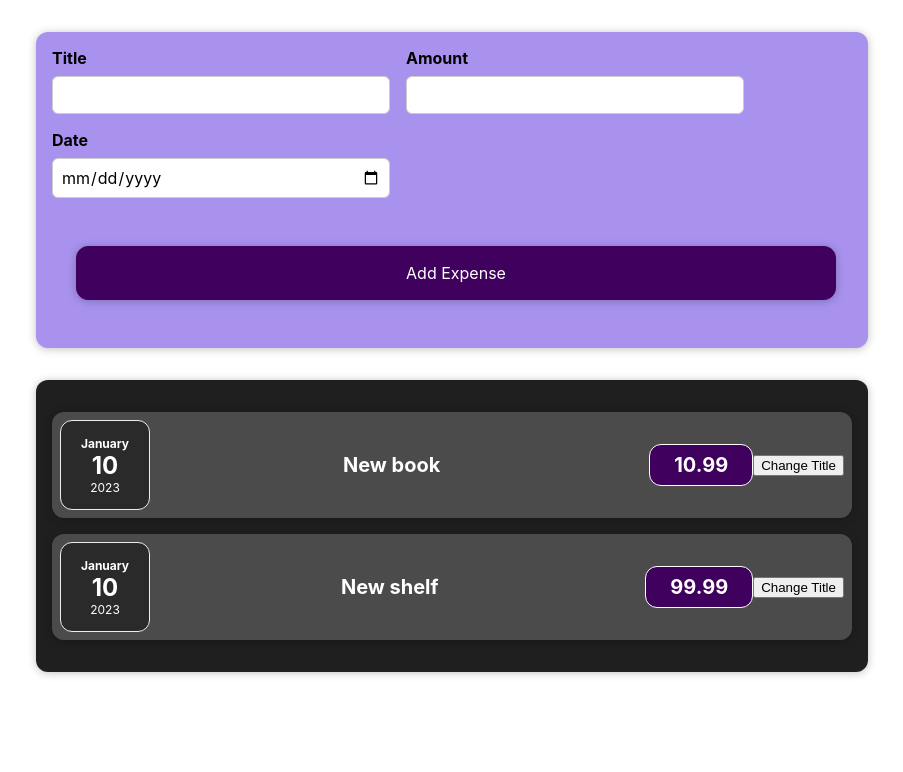
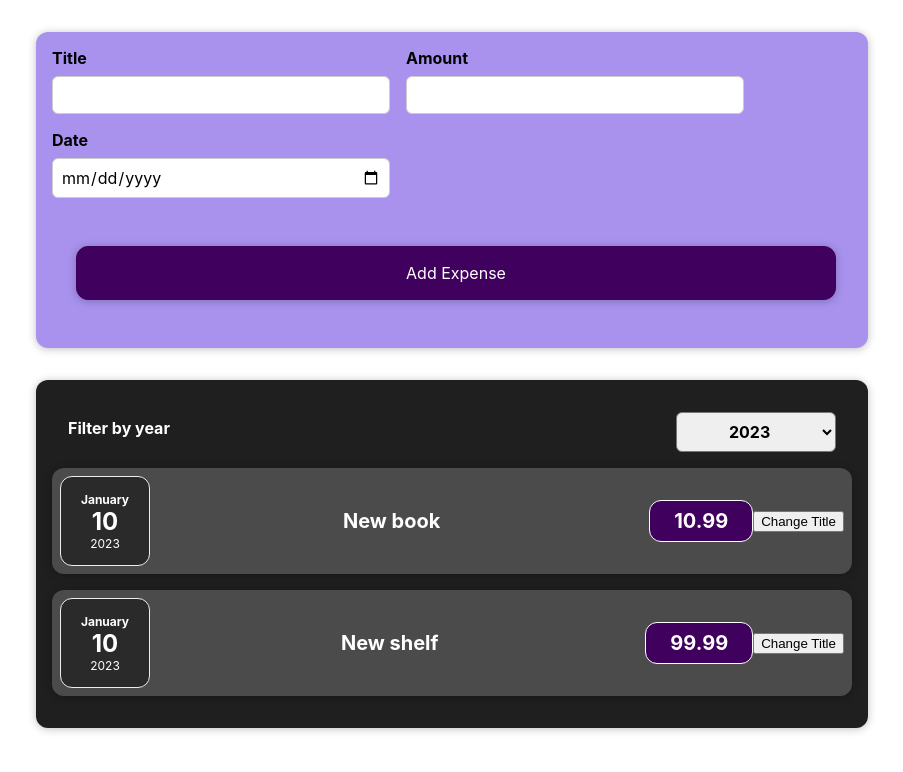
Before and after one commit to Estellio/expenses, a React (Create React App) app: page / in a window 1280 px wide. Shown: the top 772 px of the page, without its empty margins (188-1091 px from the left). Built offline with nearby package versions, Linux system fonts and the light colour scheme.

Commit message:
Andmete suunamine (bottom-up) ja väärtuse hetkeseisu lugemine ning määramine

```diff
--- a/src/App.js
+++ b/src/App.js
@@ -1,5 +1,4 @@
 import './App.css';
-
 import Expenses from "./components/Expenses/Expenses";
 import NewExpense from "./components/NewExpense/NewExpense";
 
@@ -17,14 +16,14 @@ const App = () => {
     }
 ]
 
-    const addExpensehandler = (expense) => {
+    const addExpenseHandler = (expense) => {
         console.log('In App.js')
         console.log(expense)
     }
 
   return (
     <div className="App">
-        <NewExpense onAddExpense={addExpensehandler}></NewExpense>
+        <NewExpense onAddExpense={addExpenseHandler}></NewExpense>
         <Expenses expenseData={expenses}></Expenses>
     </div>
   );
--- a/src/components/Expenses/Expenses.js
+++ b/src/components/Expenses/Expenses.js
@@ -1,10 +1,16 @@
 import ExpenseItem from './ExpenseItem';
 import Card from "../UI/Card";
 import './Expenses.css';
+import ExpensesFilter from "./ExpensesFilter";
 
-const Expenses = (props) => {
+function Expenses(props) {
+    const expenseFilterHandler = (selectedYear) => {
+        console.log(selectedYear)
+    }
+
     return (
         <Card className="expenses">
+            <ExpensesFilter onExpenseFilter={expenseFilterHandler}></ExpensesFilter>
             <ExpenseItem expenseData={props.expenseData[0]}></ExpenseItem>
             <ExpenseItem expenseData={props.expenseData[1]}></ExpenseItem>
         </Card>
--- /dev/null
+++ b/src/components/Expenses/ExpensesFilter.css
@@ -0,0 +1,24 @@
+.expenses-filter {
+    color: white;
+    padding: 0 1rem;
+}
+
+.expenses-filter__control {
+    display: flex;
+    width: 100%;
+    align-items: center;
+    justify-content: space-between;
+    margin: 1rem 0;
+}
+
+.expenses-filter label {
+    font-weight: bold;
+    margin-bottom: 0.5rem;
+}
+
+.expenses-filter select {
+    font: inherit;
+    padding: 0.5rem 3rem;
+    font-weight: bold;
+    border-radius: 6px;
+}
--- /dev/null
+++ b/src/components/Expenses/ExpensesFilter.js
@@ -0,0 +1,23 @@
+import React from 'react';
+import './ExpensesFilter.css';
+
+const ExpensesFilter = () => {
+    const filterChangeHandler = (event) => {
+        console.log('ExpensesFilter.js: ' + event.target.value)
+    }
+
+    return (
+        <div className='expenses-filter'>
+            <div className='expenses-filter__control'>
+                <label>Filter by year</label>
+                <select onChange={filterChangeHandler}>
+                    <option value='2023'>2023</option>
+                    <option value='2024'>2024</option>
+                    <option value='2025'>2025</option>
+                </select>
+            </div>
+        </div>
+    );
+};
+
+export default ExpensesFilter;
--- a/src/components/NewExpense/NewExpense.js
+++ b/src/components/NewExpense/NewExpense.js
@@ -3,7 +3,7 @@ import './NewExpense.css'
 import ExpenseForm from "./ExpenseForm";
 
 const NewExpense = (props) => {
-    const saveExpenseDatahandler = (enteredExpenseData) => {
+    const saveExpenseDataHandler = (enteredExpenseData) => {
         const expenseData = {
             ...enteredExpenseData,
             id: Math.random().toString()
@@ -13,7 +13,7 @@ const NewExpense = (props) => {
 
     return(
         <div className='new-expense'>
-            <ExpenseForm onSaveExpenseData={saveExpenseDatahandler}></ExpenseForm>
+            <ExpenseForm onSaveExpenseData={saveExpenseDataHandler}></ExpenseForm>
         </div>
     )
 }
```
